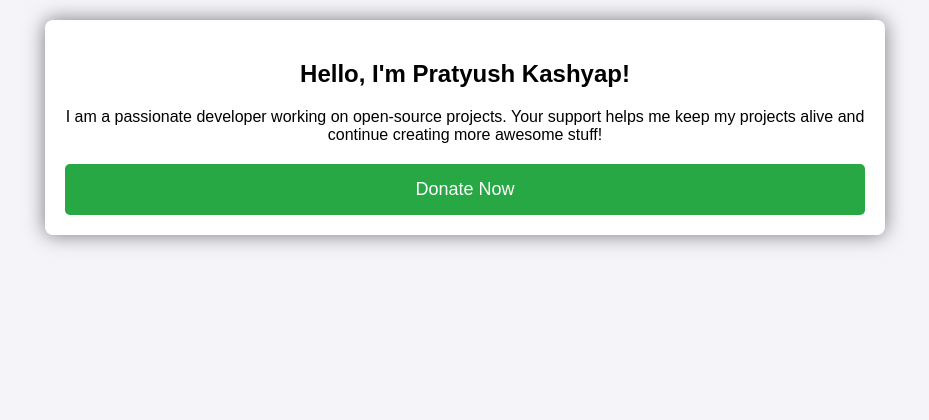
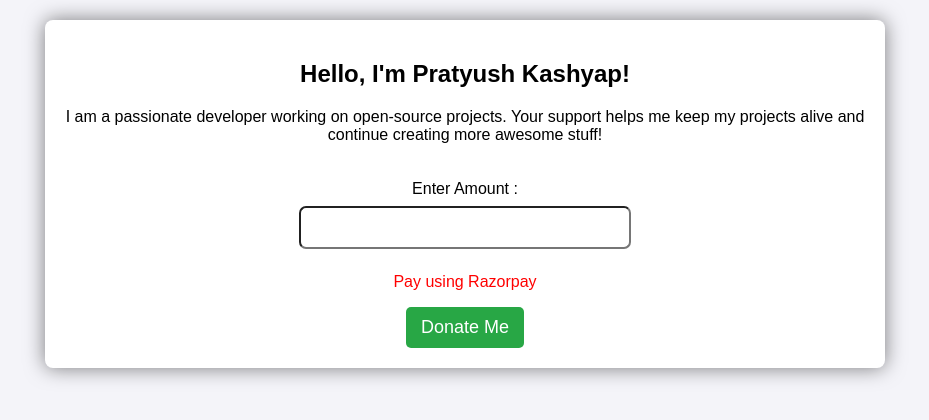
Before and after one commit to pratyushkashyyy/flask-razorpay, a Flask app: page / in a window 1280 px wide. Shown: the part 120-540 px from the top of the page, without its empty margins (175-1104 px from the left). Run offline with Flask 3, Linux system fonts and the light colour scheme.

Commit message:
added index

```diff
--- a/static/styles/index.css
+++ b/static/styles/index.css
@@ -14,6 +14,10 @@ body {
   }
 
   .container {
+    display:  flex;
+    flex-direction: column;
+    justify-content: center;
+    align-items: center;
     max-width: 800px;
     margin: 20px auto;
     padding: 20px;
@@ -27,13 +31,26 @@ body {
     margin-bottom: 20px;
   }
 
-  .projects {
-    margin-bottom: 20px;
+  .donation{
+    text-align: center;
   }
+  .donation p{
+    color: red;
+  }
+
+  .donation input[type=text] {
+    width: 100%;
+    padding: 12px 20px;
+    margin: 8px 0;
+    box-sizing: border-box;
+    border-radius: 7px;
+
+  }
+
 
   .donate-button {
     display: block;
-    padding: 15px;
+    padding: 10px 15px;
     background-color: #28a745;
     color: white;
     border: none;
@@ -42,6 +59,7 @@ body {
     font-size: 18px;
     cursor: pointer;
     text-decoration: none;
+
   }
 
   .donate-button:hover {
--- a/templates/index.html
+++ b/templates/index.html
@@ -16,10 +16,14 @@
           <h2>Hello, I'm Pratyush Kashyap!</h2>
           <p>I am a passionate developer working on open-source projects. Your support helps me keep my projects alive and continue creating more awesome stuff!</p>
         </div>
-        <div class="projects">
+        <div class="donation">
+            <form action="/pay" method="POST">
+            <label>Enter Amount : </label>
+            <input type="text" id="amount">
+            <p>Pay using Razorpay</p>
         </div>
-
-        <a href="https://www.paypal.com/donate" class="donate-button">Donate Now</a>
+        <button class="donate-button">Donate Me</button>
+        </form>
       </div>
   </body>
 </html>
```
